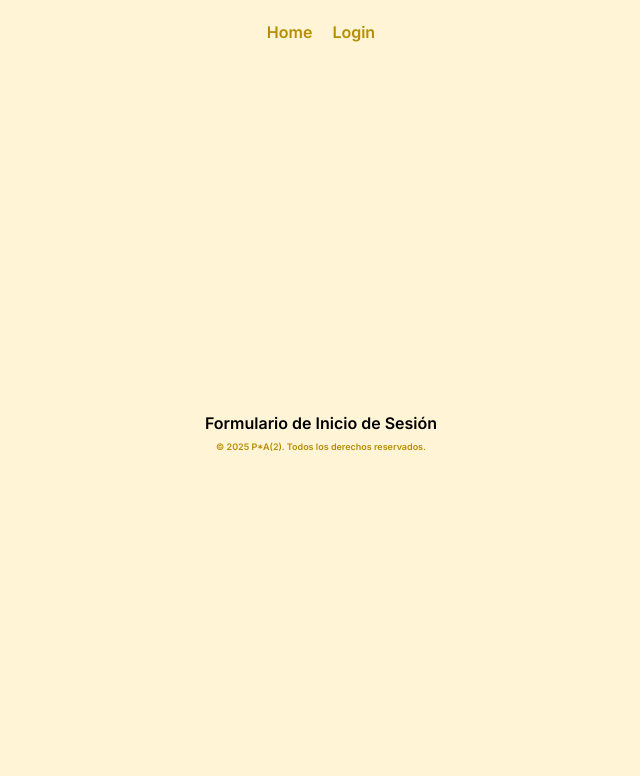
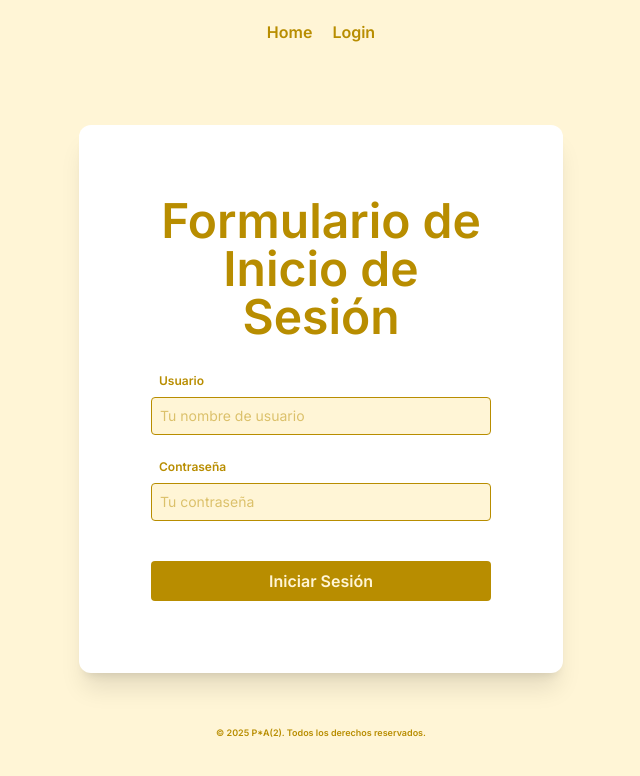
Before and after one commit to alejogarlati/proyectogeneral-frontend, a React (Vite) app: page /login in a window 1280 px wide. Shown: the top 776 px of the page, without its empty margins (319-959 px from the left). Built offline with nearby package versions, Linux system fonts and the light colour scheme; a web font is replaced by a local one.

Commit message:
Estilizo login y fixes de margins

```diff
--- a/package.json
+++ b/package.json
@@ -15,6 +15,7 @@
     "@tailwindcss/vite": "^4.1.14",
     "react": "^19.1.1",
     "react-dom": "^19.1.1",
+    "react-hook-form": "^7.65.0",
     "react-router-dom": "^7.9.4",
     "tailwindcss": "^4.1.14"
   },
--- a/src/components/LoginForm/FormLogin1.jsx
+++ b/src/components/LoginForm/FormLogin1.jsx
@@ -1,12 +1,45 @@
-import React from 'react'
-import { Footer } from '../Footer/Footer.jsx'
+import React from "react";
+import { Footer } from "../Footer/Footer.jsx";
 
 export const FormLogin1 = () => {
   return (
-    <div className="form-login-1 flex flex-col items-center justify-center h-[92dvh]">
-        <h2>Formulario de Inicio de Sesión</h2>
-        {/* Aquí iría el formulario de inicio de sesión */}
-        <Footer/>
+    <div className="form-login-1 flex flex-col gap-12 items-center justify-center h-[92dvh]">
+      <div className="bg-white p-18 flex flex-col gap-8 rounded-xl shadow-xl">
+        <h1 className="text-5xl text-(--color-secondary) max-w-85 text-center">
+          Formulario de Inicio de Sesión
+        </h1>
+        <form className="flex flex-col gap-6 text-(--color-secondary)">
+          <fieldset className="flex flex-col gap-2">
+            <label htmlFor="nombreUsuario" className="ml-2 text-xs">
+              Usuario
+            </label>
+            <input
+              id="nombreUsuario"
+              type="text"
+              placeholder="Tu nombre de usuario"
+              className="text-sm font-normal p-2 border rounded bg-(--color-armony) p-2 focus:outline-(--color-secondary) transition"
+            />
+          </fieldset>
+          <fieldset className="flex flex-col gap-2">
+            <label htmlFor="passUsuario" className="ml-2 text-xs ">
+              Contraseña
+            </label>
+            <input
+              id="passUsuario"
+              type="text"
+              placeholder="Tu contraseña"
+              className="text-sm font-normal p-2 border rounded bg-(--color-armony) p-2 focus:outline-(--color-secondary) transition"
+            />
+          </fieldset>
+          <button
+            type="submit"
+            className="mt-4 p-2 bg-(--color-secondary) rounded transition text-(--color-armony)"
+          >
+            Iniciar Sesión
+          </button>
+        </form>
+      </div>
+      <Footer />
     </div>
-  )
-}
+  );
+};
--- a/src/index.css
+++ b/src/index.css
@@ -6,15 +6,6 @@
   --color-primary: #ffc300;
   --color-secondary: #b88d00;
   --color-armony: #fff5d6;
-}
-
-* {
-  box-sizing: border-box;
   font-family: 'Inter', sans-serif;
   font-weight: 600;
-  background-color: var(--color-armony);
 }
-
-h1 {
-  color: var(--color-secondary);
-}
--- a/src/pages/Home/Home.jsx
+++ b/src/pages/Home/Home.jsx
@@ -3,10 +3,11 @@ import "./Home.css";
 import { FormLogin1 } from "../../components/LoginForm/FormLogin1.jsx";
 import { Navbar } from "../../components/Navbar/Navbar.jsx";
 import { Footer } from "../../components/Footer/Footer.jsx";
+import { Link } from "react-router-dom";
 
 const Home = () => {
   return (
-    <section className="home min-h-screen">
+    <section className="home min-h-screen bg-(--color-armony)">
       <div className="container mx-auto px-4">
         <Navbar />
         <section className="flex flex-col gap-5 items-center justify-center text-center min-h-[92dvh]">
@@ -17,9 +18,11 @@ const Home = () => {
               className="mx-auto mb-4"
             />
           </div>
-          <h1 className="mb-5 text-5xl">¡Bienvenido!</h1>
+          <h1 className="mb-5 text-5xl text-(--color-secondary)">¡Bienvenido!</h1>
           <div className="flex flex-row items-center justify-center gap-5 home-buttons">
-            <button className="btn btn-1">Iniciar Sesión</button>
+            <Link to="/login">
+              <button className="btn btn-1">Iniciar Sesión</button>
+            </Link>
             <button className="btn btn-2">Registrarse</button>
           </div>
           <Footer />
--- a/src/pages/Login/Login.jsx
+++ b/src/pages/Login/Login.jsx
@@ -4,11 +4,11 @@ import { Navbar } from "../../components/Navbar/Navbar.jsx";
 
 export const Login = () => {
   return (
-    <>
+    <div className="bg-(--color-armony)">
       <Navbar />
       <div className="login-page flex flex-col items-center justify-center">
         <FormLogin1 />
       </div>
-    </>
+    </div>
   );
 };
```
Also changed, not shown: 1 other file (tests, documents, lock files or other folders).
